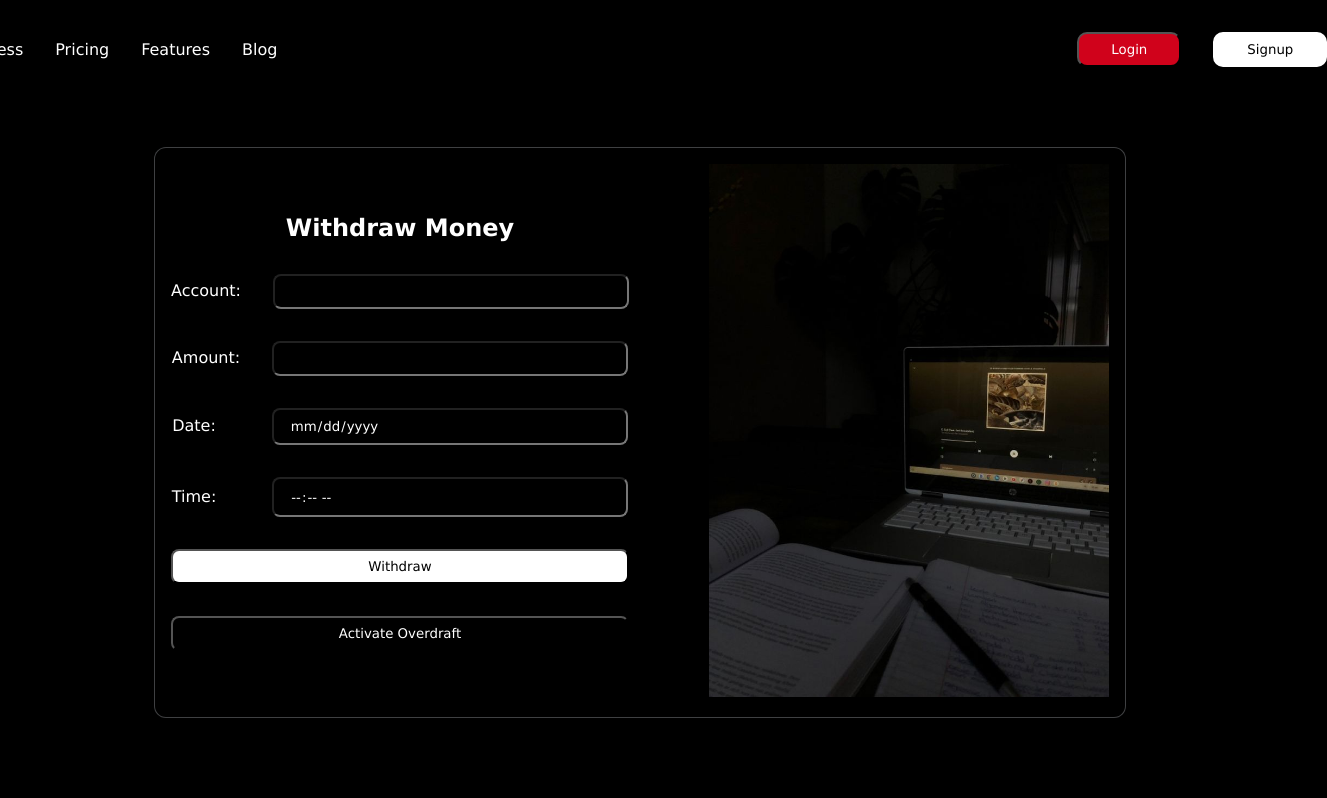
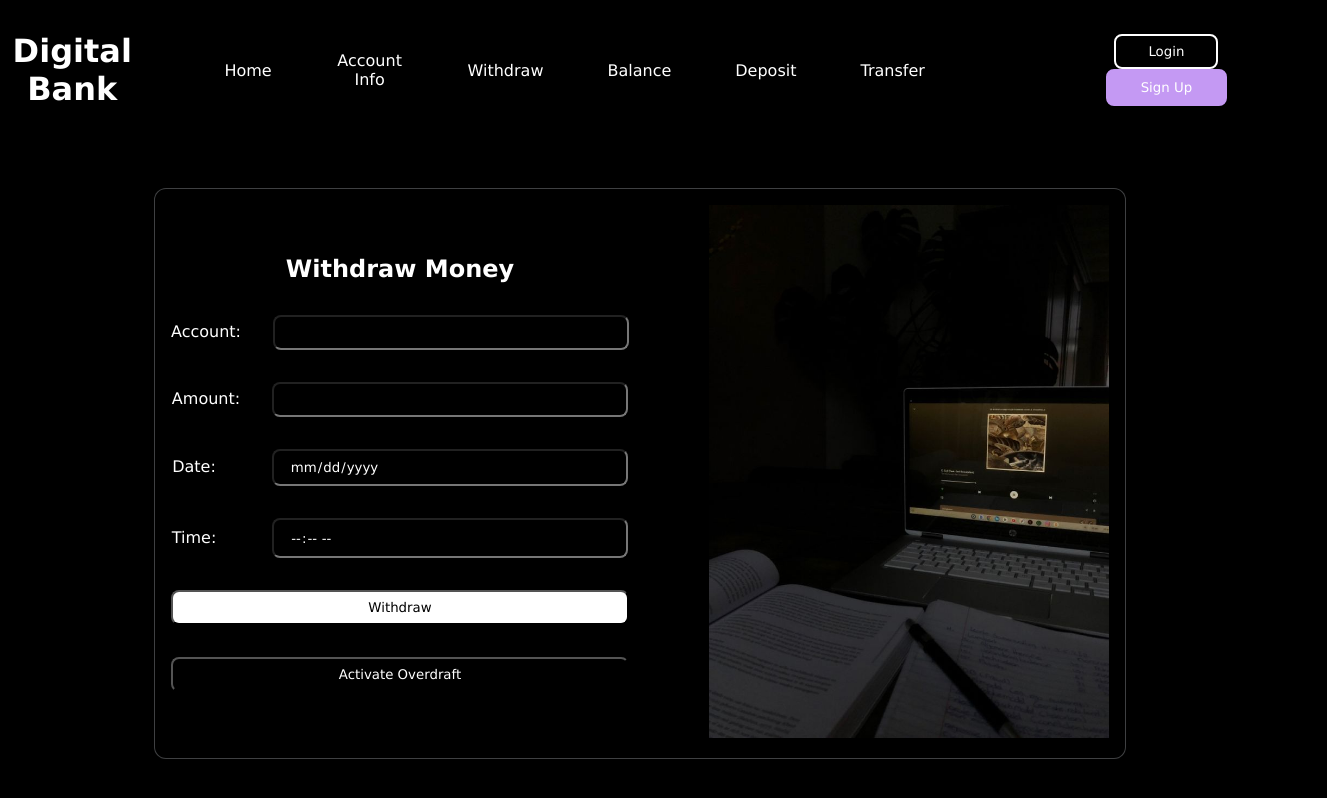
Before and after one commit to PROG4-DigitalBank/UI, a React (Create React App) app: page /wmoney in a window 1280 px wide. Shown: the whole page, 1327 px wide, since content can reach past the window. Built offline with nearby package versions, Linux system fonts and the light colour scheme.

Commit message:
feat: add navbar to withdraw money

```diff
--- a/src/components/features/WithdrawMoney.jsx
+++ b/src/components/features/WithdrawMoney.jsx
@@ -47,28 +47,37 @@ const WithdrawMoney = () => {
 
   return (
     <>
-      <nav className="navbar">
-        <div className="left-links">
-          <Link to="/business" className="link">
-            Business
+      <div className="nav">
+        <div className="nav-links">
+          <Link to="/">
+            <h1 className="logo">Digital Bank</h1>
           </Link>
-          <Link to="/pricing" className="link">
-            Pricing
+          <Link to="/" className="link-">
+           Home
           </Link>
-          <Link to="/features" className="link">
-            Features
+          <Link to="/account" className="link-">
+            Account Info
           </Link>
-          <Link to="/blog" className="link">
-            Blog
+          <Link to="/wmoney" className="link-">
+            Withdraw
+          </Link>
+          <Link to="/balance" className="link-">
+            Balance
+          </Link>
+          <Link to="/balance-rep" className="link-">
+            Deposit
+          </Link>
+          <Link to="/transfer" className="link-">
+            Transfer
           </Link>
         </div>
-        <div className="right-links">
-          <button className="up-button">Login</button>
-          <button className="up-button" id="signup-button">
-            Signup
-          </button>
+
+        <div className="buttons-container">
+          <button className="try">Login</button>
+          <button className="learn">Sign Up</button>
         </div>
-      </nav>
+      </div>
+
 
       <div className="main-container">
         <div className="title-withdraw">
```
